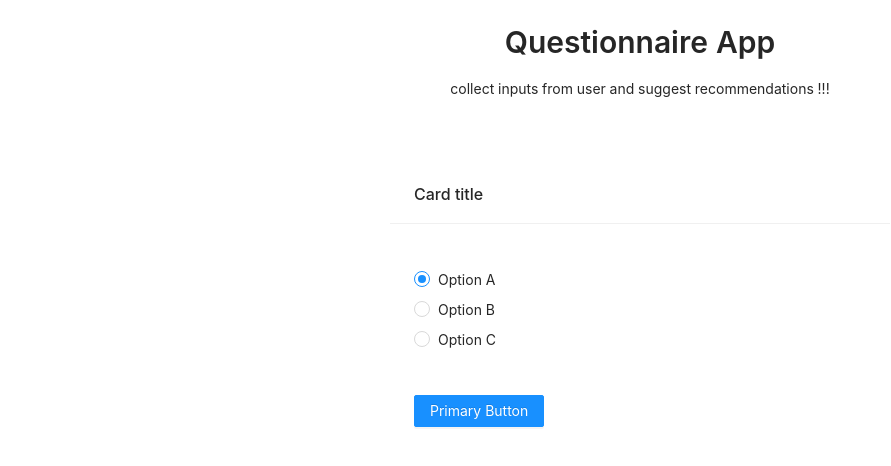
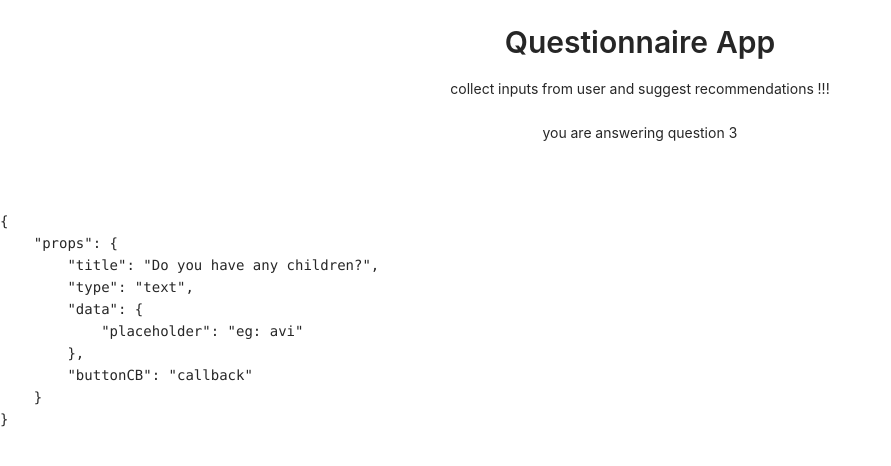
Before and after one commit to avimehenwal/Questionnaire, a React (Create React App) app in the folder frontend/: page / in a window 1280 px wide. Shown: the top 466 px of the page, without its empty margins (0-891 px from the left). Built offline with nearby package versions, Linux system fonts and the light colour scheme.

Commit message:
style: :art: seperate out logic from data

```diff
--- /dev/null
+++ b/frontend/src/QuestionnaireApp/AppData.js
@@ -0,0 +1,39 @@
+export const banner = {
+  title: 'Questionnaire App',
+  subtitel: 'collect inputs from user and suggest recommendations',
+}
+
+export const questionsData = [
+  {
+    title: 'What\'s your first name?',
+    type: 'text',
+    data: {
+      placeholder: 'eg: avi'
+    },
+    buttonCB: 'callback'
+  },
+  {
+    title: 'What\'s your Address?',
+    type: 'text',
+    data: {
+      placeholder: 'eg: abc, Berlin'
+    },
+    buttonCB: 'callback'
+  },
+  {
+    title: 'Do you have any children?',
+    type: 'text',
+    data: {
+      placeholder: 'eg: avi'
+    },
+    buttonCB: 'callback'
+  },
+  {
+    title: 'What\'s your first name?',
+    type: 'text',
+    data: {
+      placeholder: 'eg: avi'
+    },
+    buttonCB: 'callback'
+  },
+]
--- a/frontend/src/QuestionnaireApp/component/Header/index.js
+++ b/frontend/src/QuestionnaireApp/component/Header/index.js
@@ -2,7 +2,7 @@ import React from 'react'
 import { Row, Typography } from 'antd';
 const { Text, Title } = Typography;
 
-export const Header = ({ title, subtitel }) => {
+export const Header = ({ title, subtitel, currentQuestionIndex }) => {
 
   return (
     <header>
@@ -13,7 +13,11 @@ export const Header = ({ title, subtitel }) => {
       </Row>
 
       <Row type="flex" align="middle" justify="center">
-        <Text type="primary">{subtitel} !!!</Text>
+        <Text type="primary">{subtitel} !!! </Text>
+      </Row><br></br>
+
+      <Row type="flex" align="middle" justify="center">
+        <Text type="primary">you are answering question {currentQuestionIndex}</Text>
       </Row><br></br>
 
       <br></br>
--- a/frontend/src/QuestionnaireApp/component/Question/InputSelect/index.js
+++ b/frontend/src/QuestionnaireApp/component/Question/InputSelect/index.js
@@ -11,7 +11,6 @@ export const InputSelect = () => {
 
   return (
     <>
-      {/* <pre>{JSON.stringify(data, null, 4)}</pre> */}
       <Radio.Group onChange={onChange} value={value}>
         <Space direction="vertical">
           <Radio value={1}>Option A</Radio>
--- a/frontend/src/QuestionnaireApp/component/Question/index.js
+++ b/frontend/src/QuestionnaireApp/component/Question/index.js
@@ -3,14 +3,20 @@ import { Card, Row, Button } from 'antd';
 import { InputText } from './InputText'
 import { InputSelect } from './InputSelect'
 
-export const Question = ({ title = "Card title", type = "select", data }) => {
+// { title = "Card title", type = "select", data }
+export const Question = (props) => {
 
   return (
     <>
-      <Row type="flex" align="middle" justify="center">
+      <pre>{JSON.stringify(props, null, 4)}</pre>
+
+    </>
+  )
+}
+
+{/* <Row type="flex" align="middle" justify="center">
   <Card title={title} bordered={false} style={{ width: 500 }}>
     <br></br>
-          {/* <input type="text"></input> */}
 
     {(type === 'text') && <InputText {...data} />}
     {(type === 'select') && <InputSelect {...data} />}
@@ -18,9 +24,6 @@ export const Question = ({ title = "Card title", type = "select", data }) => {
     <br></br>
     <br></br>
     <br></br>
-          <Button type="primary">Primary Button</Button>
+    <Button type="primary">Next</Button>
   </Card>
-      </Row>
-    </>
-  )
-}
+</Row> */}
--- a/frontend/src/QuestionnaireApp/index.js
+++ b/frontend/src/QuestionnaireApp/index.js
@@ -1,19 +1,18 @@
-import React from 'react'
+import React, { useState } from 'react'
 import { Header } from './component/Header'
 import { Question } from './component/Question'
+import { banner, questionsData } from './AppData'
+
 
 
 export const QuestionnaireApp = () => {
-  const appData = {
-    title: 'Questionnaire App',
-    subtitel: 'collect inputs from user and suggest recommendations',
-  }
+  const [currentQuestionIndex, setCurrentQuestionIndex] = useState(3)
 
   return (
     <>
-      <Header {...appData} />
+      <Header {...banner} currentQuestionIndex={currentQuestionIndex} />
       <main>
-        <Question />
+        <Question props={questionsData[currentQuestionIndex - 1]} />
       </main>
       <footer></footer>
     </>
```
Lines whose indentation alone changed are shown as unchanged.
